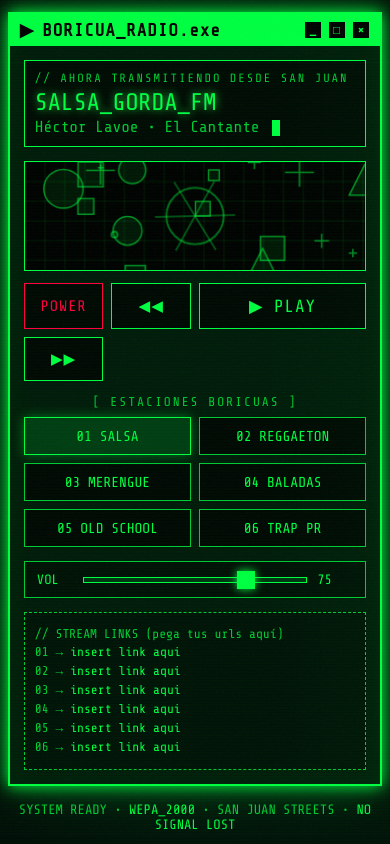
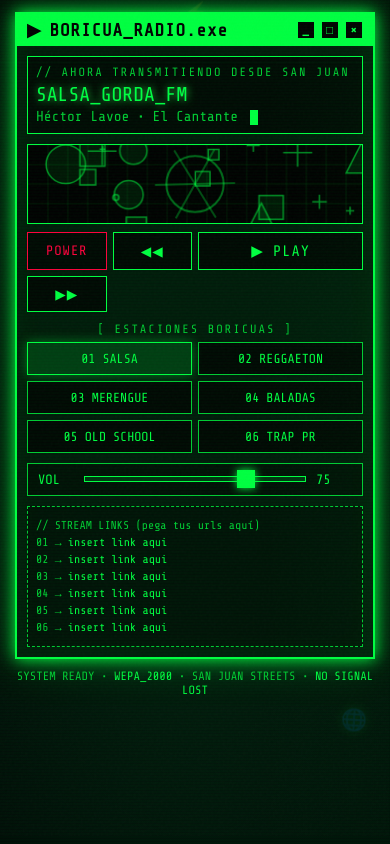
Before and after one commit to ResiDeus/Dashboard, a plain HTML site: page index.html in a window 390 px wide. Drawn offline with nearby package versions, Linux system fonts and the light colour scheme.

Commit message:
Update index.html

```diff
--- a/index.html
+++ b/index.html
@@ -119,7 +119,7 @@
 
   /* Main Window */
   .window {
-    width: min(96vw, 460px);
+  width: min(92vw, 380px);   /* antes era 460px */
   background: var(--panel);
   border: 2px solid var(--neon);
   box-shadow:
@@ -376,6 +376,106 @@
     animation: blink 1s step-end infinite;
     vertical-align: middle;
     margin-left: 4px;
+  }
+
+  /* ========== MOBILE OPTIMIZATION ========== */
+@media (max-width: 480px) {
+  body {
+    padding: 8px;
+    justify-content: flex-start;
+    padding-top: 12px;
+  }
+
+  .window {
+    width: 94vw;
+    max-width: 360px;
+  }
+
+  .content {
+    padding: 10px;
+  }
+
+  .status-bar {
+    padding: 8px;
+    margin-bottom: 10px;
+  }
+
+  .station-name {
+    font-size: 1.25rem;
+  }
+
+  .track-name {
+    font-size: 0.9rem;
+  }
+
+  #visualizer {
+    height: 80px;          /* más pequeño */
+    margin: 8px 0;
+  }
+
+  .controls {
+    gap: 6px;
+    margin-bottom: 10px;
+  }
+
+  .btn {
+    padding: 9px 4px;
+    font-size: 0.85rem;
+  }
+
+  .btn.play {
+    font-size: 0.95rem;
+  }
+
+  .section-title {
+    margin: 8px 0 6px;
+    font-size: 0.75rem;
+  }
+
+  .presets {
+    gap: 6px;
+  }
+
+  .preset {
+    padding: 8px 4px;
+    font-size: 0.82rem;
+  }
+
+  .volume-row {
+    margin-top: 10px;
+    padding: 8px 10px;
+  }
+
+  .links-box {
+    margin-top: 10px;
+    padding: 8px;
+    font-size: 0.72rem;
+  }
+
+  .footer {
+    margin-top: 10px;
+    font-size: 0.75rem;
+  }
+
+  .deco {
+    font-size: 1.3rem;
+    opacity: 0.12;
+  }
+}
+
+/* Extra small phones */
+@media (max-width: 360px) {
+  .window {
+    max-width: 340px;
+  }
+
+  .station-name {
+    font-size: 1.15rem;
+  }
+
+  #visualizer {
+    height: 70px;
+  }
 }
 
   @keyframes blink {
```
Lines whose indentation alone changed are shown as unchanged.
